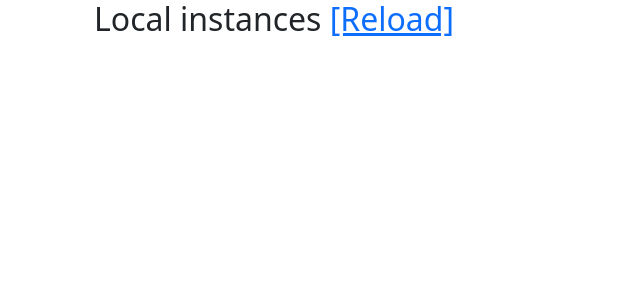
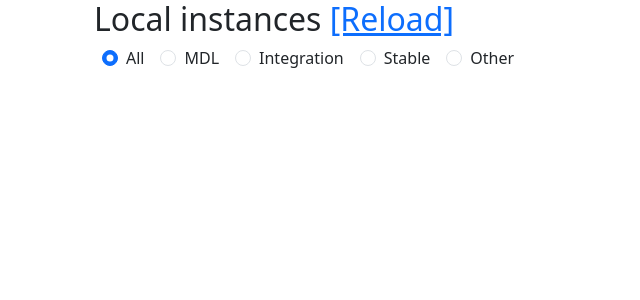
Before and after one commit to ferranrecio/mdkhome, a PHP site: page /home/ in a window 1280 px wide. Shown: the top 300 px of the page, without its empty margins (0-640 px from the left). Run offline with PHP 8.4, Linux system fonts and the light colour scheme.

Commit message:
Adding filters

```diff
--- /dev/null
+++ b/js/filter.js
@@ -0,0 +1,33 @@
+// filter.js
+
+// Function to filter the list based on the selected radio button value
+function filterList() {
+    // Get the selected radio button value
+    const selectedValue = document.querySelector('input[name="filter"]:checked').value;
+
+    // Get all the li elements in the list
+    const listItems = document.querySelectorAll('#instanceslist li');
+
+    // Loop through each li element
+    listItems.forEach((item) => {
+        // Get the value of the data-region attribute
+        const region = item.getAttribute('data-type');
+
+        // Check if the region matches the selected value
+        if (region === selectedValue || selectedValue === '') {
+            // Remove the "d-none" class to show the li element
+            item.classList.remove('d-none');
+        } else {
+            // Add the "d-none" class to hide the li element
+            item.classList.add('d-none');
+        }
+    });
+}
+
+function attachClickListener() {
+    const patataDiv = document.querySelector('#instanceFilters');
+    patataDiv.addEventListener('click', filterList);
+}
+
+// Call the function to attach the click event listener
+document.addEventListener('DOMContentLoaded', attachClickListener);
--- a/lib/instances.php
+++ b/lib/instances.php
@@ -94,6 +94,22 @@ function scan_instances(): array {
     return $instances;
 }
 
+function instance_type($entry) {
+    if (strpos($entry, 'int') === 0) {
+        return 'int';
+    }
+    if (strpos($entry, 'master') === 0 || strpos($entry, 'main') === 0) {
+        return 'stable';
+    }
+    if (strpos($entry, 'stable_') === 0) {
+        return 'stable';
+    }
+    if (strpos($entry, 'MDL') === 0) {
+        return 'MDL';
+    }
+    return 'other';
+}
+
 /**
  * Retrieves information about an entry.
  *
@@ -112,6 +128,7 @@ function entry_info(string $entry, string $baseversion): ?stdClass {
         'title' => "¿$entry?",
         'name' => $entry,
         'mdl' => '',
+        'type' => instance_type($entry),
     ];
 
     if (is_an_mdl($entry)) {
--- /dev/null
+++ b/templates/filters.php
@@ -0,0 +1,23 @@
+<div class="d-flex gap-3 ps-2" id="instanceFilters">
+  <div class="form-check">
+    <input class="form-check-input" type="radio" name="filter" id="all" value="" checked>
+    <label class="form-check-label" for="all">All</label>
+  </div>
+  <div class="form-check">
+    <input class="form-check-input" type="radio" name="filter" id="MDL" value="MDL">
+    <label class="form-check-label" for="MDL">MDL</label>
+  </div>
+  <div class="form-check">
+    <input class="form-check-input" type="radio" name="filter" id="int" value="int">
+    <label class="form-check-label" for="int">Integration</label>
+  </div>
+  <div class="form-check">
+    <input class="form-check-input" type="radio" name="filter" id="stable" value="stable">
+    <label class="form-check-label" for="stable">Stable</label>
+  </div>
+  <div class="form-check">
+    <input class="form-check-input" type="radio" name="filter" id="other" value="other">
+    <label class="form-check-label" for="other">Other</label>
+  </div>
+</div>
+<script src="<?php out::url('js/filter.js'); ?>"></script>
--- a/templates/home.php
+++ b/templates/home.php
@@ -43,7 +43,11 @@
         <div class="row h-100">
           <div class="col-sm">
             <h2 data-tracker="refresh">Local instances <a href="?refresh=true">[Reload]</a></h2>
-            <ul class="list-group">
+            <?php
+              $template = new Template();
+              $template->render('filters');
+            ?>
+            <ul class="list-group" id="instanceslist">
               <?php
               foreach ($instances as $info) {
                 $icon = instance_icon_url($info);
@@ -52,6 +56,7 @@
                 <li
                   class="list-group-item instance d-flex flex-column"
                   data-mdl="<?php echo $info->mdl; ?>"
+                  data-type="<?php echo $info->type; ?>"
                 >
                   <div class="d-flex align-items-center">
                     <img class="me-2" src="<?php echo $icon; ?>" height="25">
```
